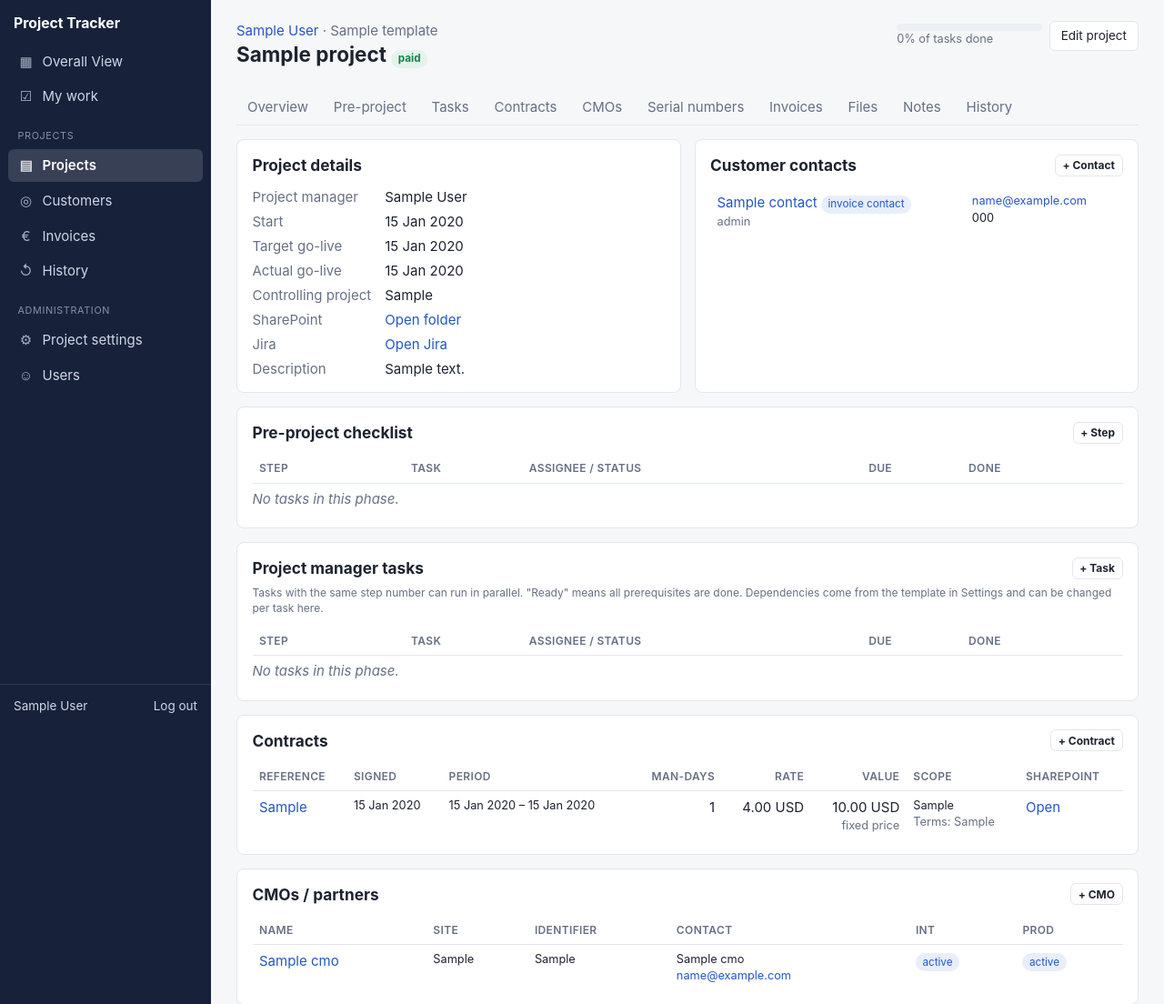
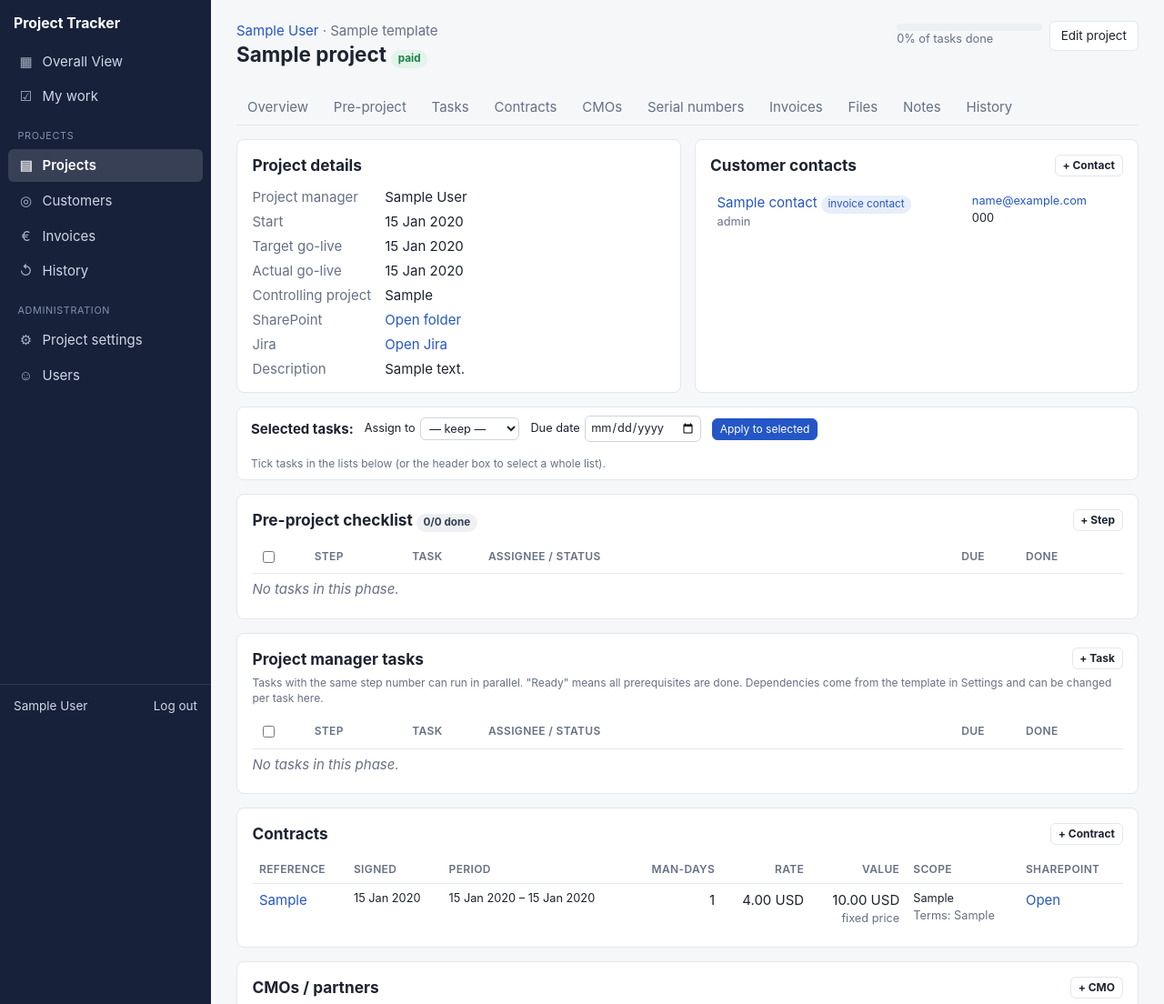
Before and after one commit to fernandosilva1409-coder/Projects-track, a Flask app: page /projects/1 in a window 1280 px wide. Shown: the top 1104 px of the page at 91% size. Run offline with Flask 3, Linux system fonts and the light colour scheme; a user stored in the database is signed in; tables that the repository leaves empty hold one stand-in row (values such as "Sample post").

Commit message:
Enforce task prerequisites, auto-advance pre-project status, bulk assign
- A task cannot move to In progress or Done while its prerequisites are
  open (inline select, edit form); blocked options are disabled in the UI.
- A project leaves Pre-project automatically once its pre-project checklist
  is finished or project work starts; existing projects are synced on boot.
- Select tasks with checkboxes and assign them (and a due date) in one go.

Co-Authored-By: Claude Opus 5.5 <noreply@anthropic.com>
Claude-Session: https://claude.ai/code/session_01TiCKhbfPbUQ54A4PtJfYZt

```diff
--- a/app/__init__.py
+++ b/app/__init__.py
@@ -136,6 +136,13 @@ def register_cli(app):
         """Create default templates and the first admin (from env) if missing."""
         if seed_templates():
             click.echo("Default project templates created.")
+        from .models import Project
+        from .services import sync_project_status
+
+        changed = [p for p in Project.query.filter_by(status="pre_project") if sync_project_status(p)]
+        if changed:
+            db.session.commit()
+            click.echo(f"{len(changed)} project(s) moved from Pre-project to Active.")
         if User.query.count():
             return
         import secrets
--- a/app/routes/projects.py
+++ b/app/routes/projects.py
@@ -14,7 +14,10 @@ from ..models import (
     ATTACHMENT_CATEGORIES, OPEN_PROJECT_STATUSES, PROJECT_STATUSES, TASK_PHASES, TASK_STATUSES,
     Attachment, AuditLog, Customer, Note, Project, ProjectTask, ProjectTemplate,
 )
-from ..services import compute_steps, create_project_from_template, creates_cycle, renumber, user_choices
+from ..services import (
+    blocking_prerequisites, compute_steps, create_project_from_template, creates_cycle, sync_project_status,
+    user_choices,
+)
 
 bp = Blueprint("projects", __name__, url_prefix="/projects")
 
@@ -174,20 +177,66 @@ def _apply_status(task, status):
         task.completed_date = None
 
 
+def _after_task_change(project):
+    if sync_project_status(project):
+        flash("Pre-project checklist finished: project status changed to Active.", "success")
+
+
+def _blocked_message(task, blockers):
+    return f"'{task.name}' cannot start yet. Finish first: {', '.join(d.name for d in blockers)}."
+
+
 @bp.post("/tasks/<int:id>/status")
 def task_status(id):
     t = db.get_or_404(ProjectTask, id)
     status = request.form.get("status")
     if status not in dict(TASK_STATUSES):
         abort(400)
-    if status in ("in_progress", "done") and t.waiting_on:
-        flash(f"Note: '{t.name}' still waits on {', '.join(d.name for d in t.waiting_on)}.", "warning")
-    _apply_status(t, status)
+    blockers = blocking_prerequisites(t, status)
+    if blockers:
+        flash(_blocked_message(t, blockers), "error")
+    else:
+        _apply_status(t, status)
     if "assignee_id" in request.form:
         aid = request.form.get("assignee_id")
         t.assignee_id = int(aid) if aid else None
+    _after_task_change(t.project)
     db.session.commit()
     return redirect(url_for("projects.view", id=t.project_id) + f"#task-{t.id}")
+
+
+@bp.post("/<int:id>/tasks/bulk")
+def tasks_bulk(id):
+    """Assign several tasks at once (and optionally set a due date)."""
+    p = db.get_or_404(Project, id)
+    ids = {int(x) for x in request.form.getlist("task_ids") if x.isdigit()}
+    tasks = [t for t in p.tasks if t.id in ids]
+    if not tasks:
+        flash("Select at least one task.", "error")
+        return redirect(url_for("projects.view", id=id) + "#tasks")
+    aid = request.form.get("bulk_assignee_id", "")
+    valid_users = {v for v, _ in user_choices()}
+    if aid and aid not in valid_users and aid != "none":
+        abort(400)
+    due_raw = (request.form.get("bulk_due_date") or "").strip()
+    due = None
+    if due_raw:
+        try:
+            due = date.fromisoformat(due_raw)
+        except ValueError:
+            flash("Invalid due date.", "error")
+            return redirect(url_for("projects.view", id=id) + "#tasks")
+    if not aid and not due:
+        flash("Choose a person and/or a due date to apply.", "error")
+        return redirect(url_for("projects.view", id=id) + "#tasks")
+    for t in tasks:
+        if aid:
+            t.assignee_id = None if aid == "none" else int(aid)
+        if due:
+            t.due_date = due
+    db.session.commit()
+    flash(f"{len(tasks)} task(s) updated.", "success")
+    return redirect(url_for("projects.view", id=id) + "#tasks")
 
 
 def _task_form(project, task, heading, delete_url=None):
@@ -200,12 +249,18 @@ def _task_form(project, task, heading, delete_url=None):
         deps = [o for o in others if o.id in dep_ids]
         if not errors and task.id and creates_cycle(task, deps):
             errors.append("Those prerequisites would create a loop (a task waiting on itself).")
+        if not errors and task.status != old_status:
+            blockers = blocking_prerequisites(task, task.status, deps)
+            if blockers:
+                errors.append(_blocked_message(task, blockers))
         if errors:
             db.session.rollback()
         else:
             if task.status != old_status and task.completed_date == old_completed:
                 _apply_status(task, task.status)
             task.depends_on = deps
+            if task.id:
+                _after_task_change(project)
             if not task.id:
                 task.project_id = project.id
                 task.position = max((o.position for o in others), default=0) + 1
--- a/app/services.py
+++ b/app/services.py
@@ -146,3 +146,28 @@ def budget_years(extra=()):
     years |= {y for (y,) in CustomerBudget.query.with_entities(CustomerBudget.year).distinct()}
     years |= {d.year for (d,) in Invoice.query.with_entities(Invoice.issue_date).filter(Invoice.issue_date.isnot(None))}
     return sorted(years, reverse=True)
+
+
+STARTED_STATUSES = ("in_progress", "done")
+
+
+def blocking_prerequisites(task, status, deps=None):
+    """Prerequisites that stop ``task`` from moving to ``status``."""
+    if status not in STARTED_STATUSES:
+        return []
+    deps = task.depends_on if deps is None else deps
+    return [d for d in deps if not d.is_finished]
+
+
+def sync_project_status(project):
+    """Move a project out of 'Pre-project' once its pre-project checklist is
+    finished (or project work has started). Returns the new status or None."""
+    if project.status != "pre_project":
+        return None
+    pre = project.tasks_in("pre")
+    pre_done = bool(pre) and all(t.is_finished for t in pre)
+    work_started = any(t.status in STARTED_STATUSES for t in project.tasks_in("project"))
+    if pre_done or work_started:
+        project.status = "active"
+        return "active"
+    return None
--- a/app/static/style.css
+++ b/app/static/style.css
@@ -154,3 +154,6 @@ select.compact, input.compact { width: auto; padding: .2rem .35rem; font-size: .
 .budget-bar .pl[style="width:0.0%"], .budget-bar .pl[style="width:0%"] { border-left: none; }
 .legend { display: flex; gap: 1rem; font-size: .82rem; color: var(--muted); align-items: center; flex-wrap: wrap; }
 .legend i { display: inline-block; width: 10px; height: 10px; border-radius: 2px; margin-right: .3rem; vertical-align: -1px; }
+
+.bulk-bar { display: flex; gap: .8rem; align-items: center; flex-wrap: wrap; padding: .6rem 1rem; position: sticky; top: 2.6rem; z-index: 2; }
+.bulk-bar label { display: flex; gap: .35rem; align-items: center; }
--- a/app/templates/projects/view.html
+++ b/app/templates/projects/view.html
@@ -4,9 +4,10 @@
 
 {% macro task_table(tasks) %}
 <div class="table-wrap"><table>
-  <tr><th title="Tasks with the same step can run in parallel">Step</th><th></th><th>Task</th><th>Assignee / status</th><th>Due</th><th>Done</th><th></th></tr>
+  <tr><th><input type="checkbox" title="Select all" aria-label="Select all" onclick="for (const c of this.closest('table').querySelectorAll('input[name=task_ids]')) c.checked = this.checked"></th><th title="Tasks with the same step can run in parallel">Step</th><th></th><th>Task</th><th style="min-width:300px">Assignee / status</th><th>Due</th><th>Done</th><th></th></tr>
   {% for t in tasks|sort(attribute='position') %}
   <tr id="task-{{ t.id }}" class="{{ 'finished' if t.is_finished }}">
+    <td><input type="checkbox" name="task_ids" value="{{ t.id }}" form="bulk-form" aria-label="Select {{ t.name }}"></td>
     <td><span class="step">{{ steps[t.id] }}</span></td>
     <td style="white-space:nowrap">
       <form class="inline" method="post" action="{{ url_for('projects.task_move', id=t.id, direction='up') }}">{{ csrf() }}<button class="link small" title="Move up">▲</button></form>
@@ -19,14 +20,15 @@
       {% if t.notes %}<div class="muted small" style="white-space:pre-line">{{ t.notes|truncate(160) }}</div>{% endif %}
     </td>
     <td>
-      <form method="post" action="{{ url_for('projects.task_status', id=t.id) }}" class="actions">
+      <form method="post" action="{{ url_for('projects.task_status', id=t.id) }}" class="actions" style="flex-wrap:nowrap">
         {{ csrf() }}
         <select class="compact" name="assignee_id" onchange="this.form.submit()">
           <option value="">Unassigned</option>
           {% for v, n in users %}<option value="{{ v }}" {{ 'selected' if t.assignee_id|string == v }}>{{ n }}</option>{% endfor %}
         </select>
         <select class="compact" name="status" onchange="this.form.submit()">
-          {% for v, n in M.TASK_STATUSES %}<option value="{{ v }}" {{ 'selected' if t.status == v }}>{{ n }}</option>{% endfor %}
+          {% set locked = t.waiting_on and not t.is_finished %}
+          {% for v, n in M.TASK_STATUSES %}<option value="{{ v }}" {{ 'selected' if t.status == v }} {{ 'disabled' if locked and v in ('in_progress', 'done') and t.status != v }}>{{ n }}{{ ' (waiting)' if locked and v in ('in_progress', 'done') and t.status != v }}</option>{% endfor %}
         </select>
         <noscript><button class="small">Save</button></noscript>
       </form>
@@ -35,7 +37,7 @@
     <td class="small">{{ t.completed_date|d }}</td>
     <td><a class="btn small" href="{{ url_for('projects.task_edit', id=t.id) }}">Edit</a></td>
   </tr>
-  {% else %}<tr><td colspan="7" class="empty">No tasks in this phase.</td></tr>
+  {% else %}<tr><td colspan="8" class="empty">No tasks in this phase.</td></tr>
   {% endfor %}
 </table></div>
 {% endmacro %}
@@ -88,9 +90,26 @@
   </div>
 </div>
 
+<form id="bulk-form" method="post" action="{{ url_for('projects.tasks_bulk', id=p.id) }}" class="panel bulk-bar">
+  {{ csrf() }}
+  <strong>Selected tasks:</strong>
+  <label class="small">Assign to
+    <select name="bulk_assignee_id" class="compact">
+      <option value="">— keep —</option><option value="none">Unassigned</option>
+      {% for v, n in users %}<option value="{{ v }}">{{ n }}</option>{% endfor %}
+    </select></label>
+  <label class="small">Due date <input type="date" name="bulk_due_date" class="compact"></label>
+  <button class="primary small" type="submit">Apply to selected</button>
+  <span class="help">Tick tasks in the lists below (or the header box to select a whole list).</span>
+</form>
+
+{% set pre = p.tasks_in('pre') %}
+{% set pre_done = pre|selectattr('is_finished')|list|length %}
 <div class="panel" id="pre">
-  <h2>Pre-project checklist <a class="btn small" href="{{ url_for('projects.task_new', id=p.id, phase='pre') }}">+ Step</a></h2>
-  {{ task_table(p.tasks_in('pre')) }}
+  <h2><span>Pre-project checklist
+      {% if pre and pre_done == pre|length %}{{ badge('done', 'Completed') }}{% else %}<span class="badge">{{ pre_done }}/{{ pre|length }} done</span>{% endif %}</span>
+    <a class="btn small" href="{{ url_for('projects.task_new', id=p.id, phase='pre') }}">+ Step</a></h2>
+  {{ task_table(pre) }}
 </div>
 
 <div class="panel" id="tasks">
```
Also changed, not shown: tests/test_app.py (+42 -0 lines).
